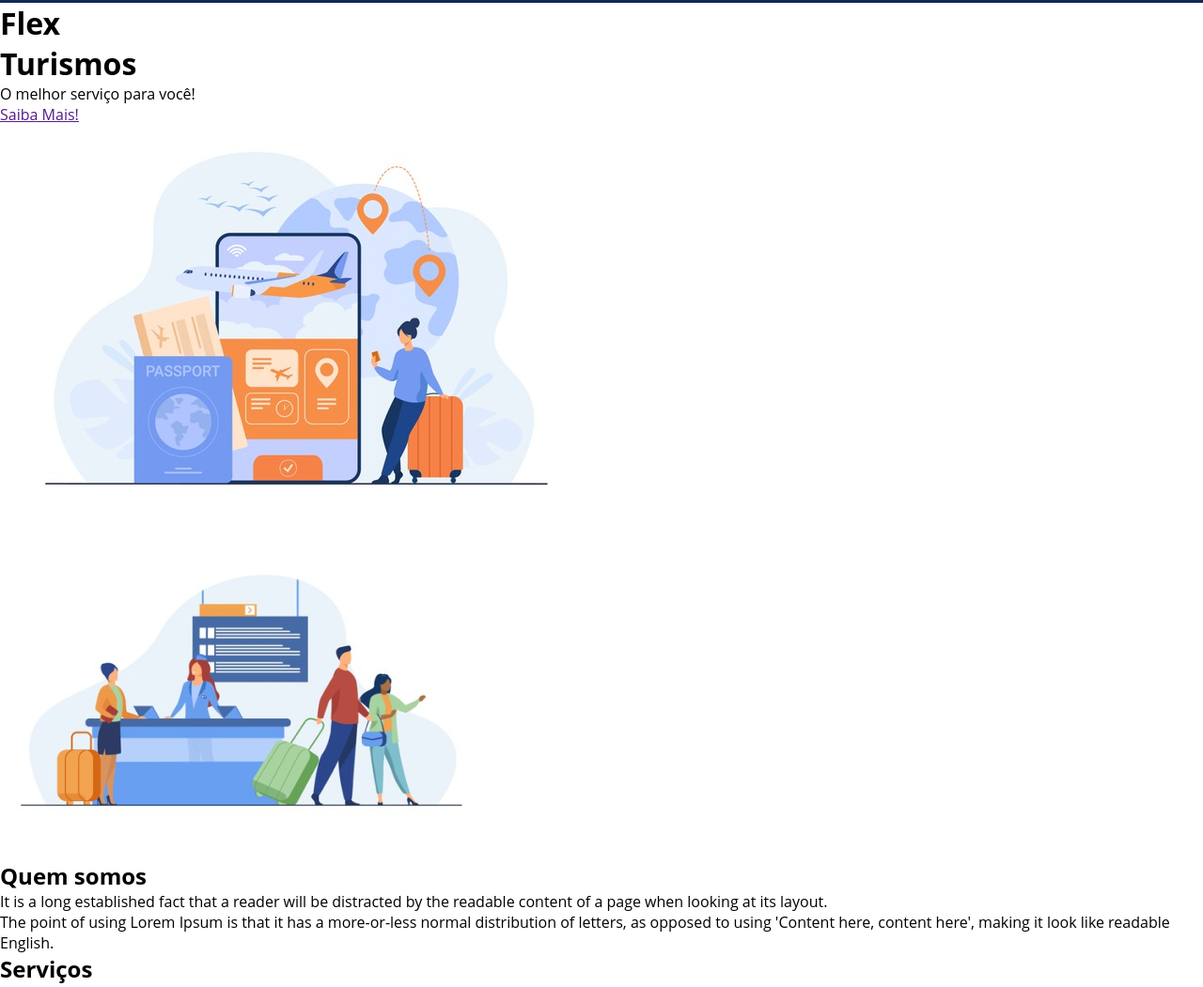
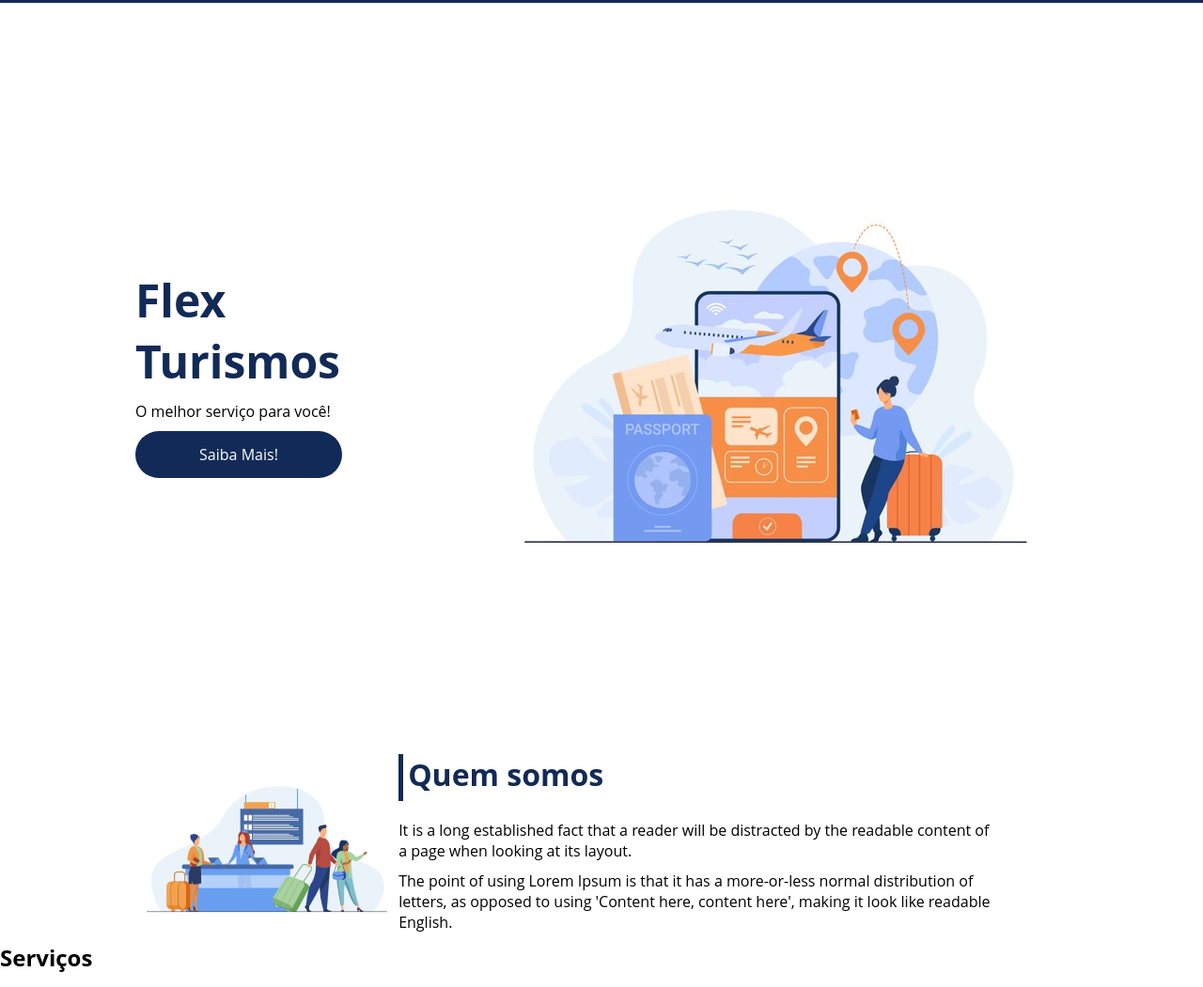
Before and after one commit to ChnLouzada/Project-Flexbox., a plain HTML site: page flex-projeto/index.html in a window 1280 px wide. Shown: the part 97-1148 px from the top of the page at 94% size. Drawn offline with Linux system fonts and the light colour scheme.

Commit message:
Estilização, segunda parte.

```diff
--- a/flex-projeto/index.html
+++ b/flex-projeto/index.html
@@ -19,8 +19,8 @@
 
     </header>
 
-    <div>
-        <div>
+    <div class="flex-container apresentacao">
+        <div class="texto-apresentacao">
             <h1>Flex <br>Turismos</h1>
             <p>O melhor serviço para você!</p>
             <a href="">Saiba Mais!</a>
@@ -31,16 +31,15 @@
         </div>
     </div>
 
-    <div>
-        <div>
-            <img src="./images/1-quem-somos.png" alt="balcão de atendimento">
-        </div>
-
+    <div class="flex-container" id="quem-somos">
         <div>
             <h2>Quem somos</h2>
             <p>It is a long established fact that a reader will be distracted by the readable content of a page when looking at its layout. </p>
             <p>The point of using Lorem Ipsum is that it has a more-or-less normal distribution of letters, as opposed to using 'Content here, content here', making it look like readable English.</p>
         </div>
+        <div>
+        <img src="./images/1-quem-somos.png" alt="balcão de atendimento">
+    </div>
     </div>
 
     <div>
--- a/flex-projeto/style.css
+++ b/flex-projeto/style.css
@@ -14,6 +14,11 @@ ul li a{
     text-decoration: none;
 }
 
+div img{
+    display: block;
+    width: 100%;
+}
+
 .flex-container {
     display: flex;
     max-width: 992px;
@@ -26,10 +31,15 @@ header{
     height: 100px;
     display: flex;
     align-items: center;
+    color:#fff;
 }
 
 header .list-items{
     display: flex;
+    max-width: 260px;
+    width: 100%;
+    justify-content: space-between;
+    align-items: center;
 }
 .list-items li a{
     color:#fff;
@@ -37,3 +47,61 @@ header .list-items{
 header .menu{
     justify-content: space-between;
 }
+
+.apresentacao{
+    height: 100vh;
+    align-items: center;
+    justify-content: space-between;
+}
+
+.apresentacao .texto-apresentacao{
+    min-height: 200px;
+}
+
+.texto-apresentacao h1{
+    color: #122A57;
+    font-size: 48px;
+    margin-bottom: 10px;
+}
+
+.texto-apresentacao a{
+    background-color:#122A57;
+    color:#fff;
+    text-align: center;
+    border-radius: 30px;
+    width: 220px;
+    display:block;
+    text-decoration: none;
+    height: 50px;
+    line-height:50px;
+    margin-top: 10px;
+    margin-bottom: 10px;
+}
+
+#quem-somos{
+    flex-direction: row-reverse;
+    align-items: center;
+    justify-content: space-between;
+}
+
+#quem-somos h2{
+    font-size: 32px;
+    color:#122A57;
+    display: flex;
+    margin-bottom:20px ;
+}
+
+#quem-somos h2::before{
+    content: "";
+    width: 5px;
+    height: 50px;
+    margin-right: 5px;
+    background-color: #122A57;
+    position: relative;
+}
+
+#quem-somos p{
+    margin-bottom: 10px;
+    width: 90%;
+
+}
```
